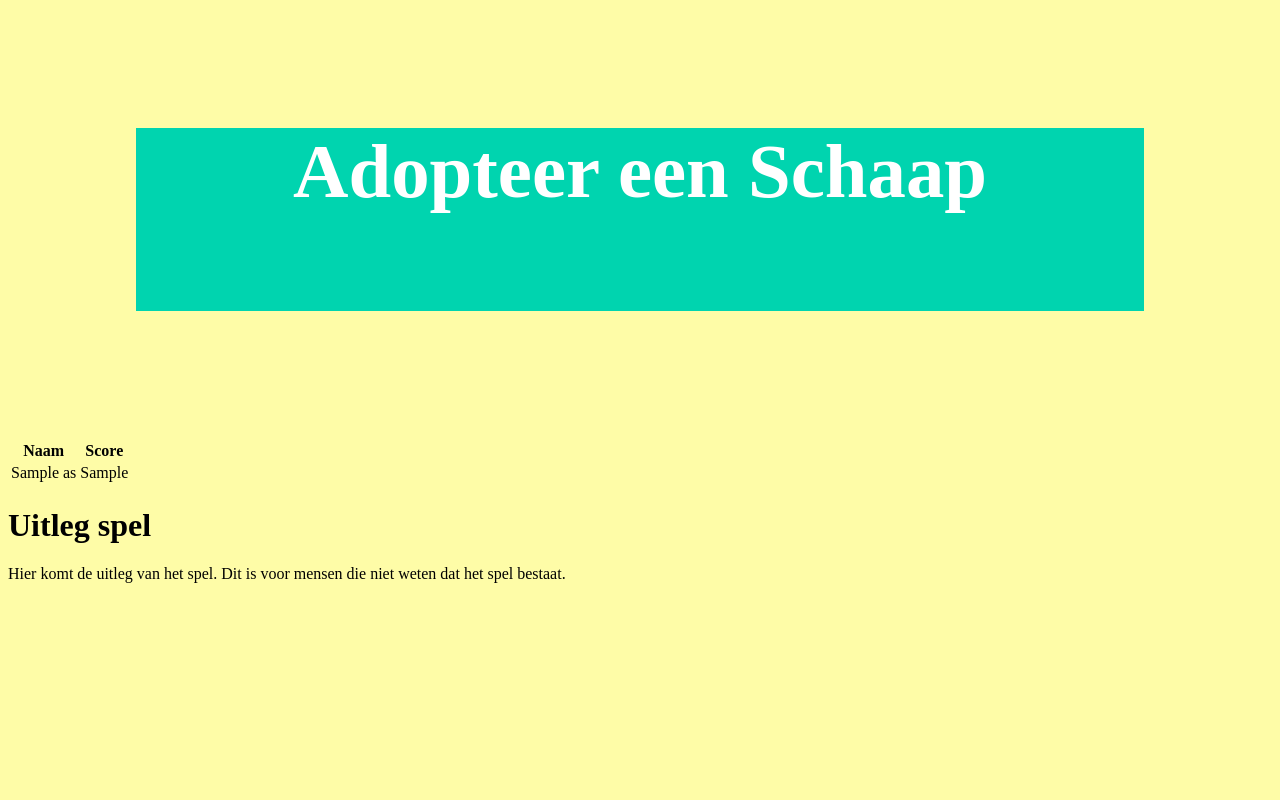
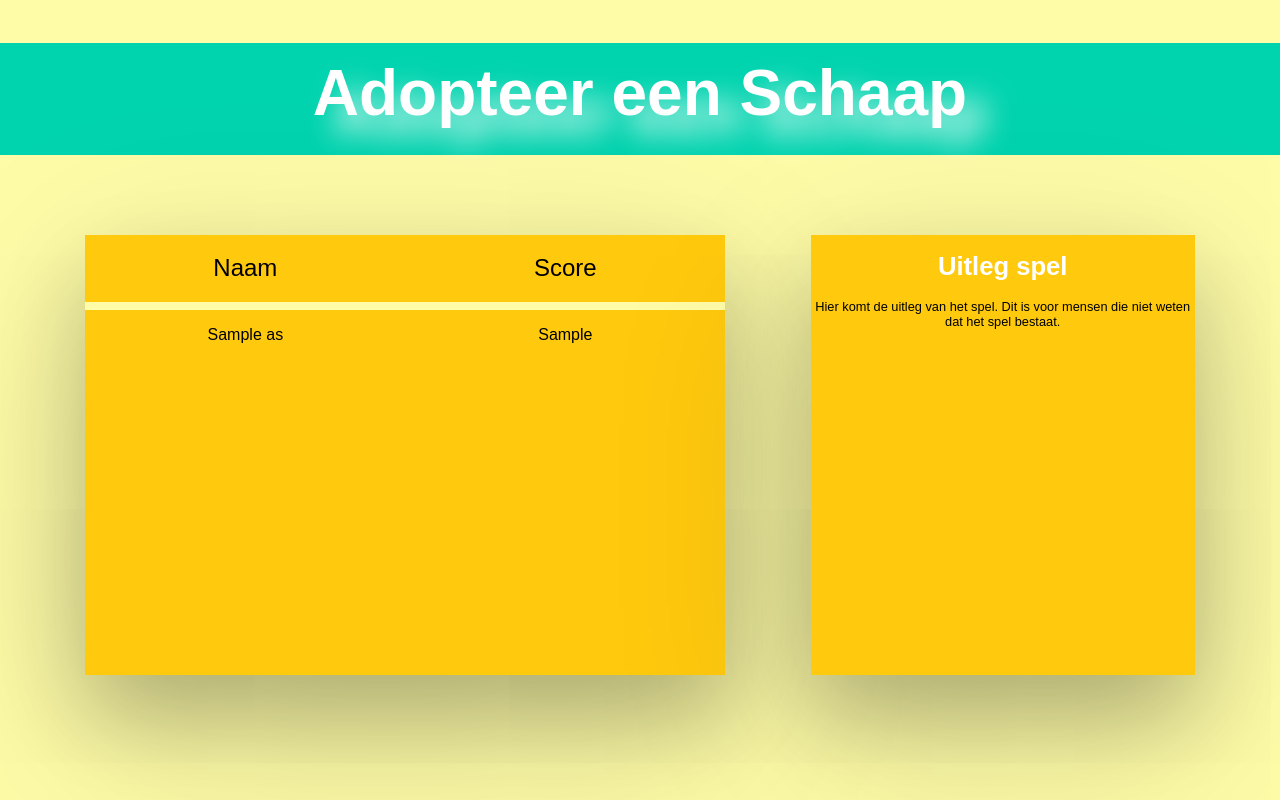
Before and after one commit to CLE3adopteereenschaap/CLE-3---Adopteer-een-schaap, a PHP site: page /scoreboard.php in a window 1280 px wide. Run offline with PHP 8.4, Linux system fonts and the light colour scheme; tables that the repository leaves empty or names only in its code hold one stand-in row (values such as "Sample post").

Commit message:
front-end
Beginning of the front-end

```diff
--- a/scoreboard.php
+++ b/scoreboard.php
@@ -38,27 +38,33 @@ while($row = mysqli_fetch_assoc($result)){
             <img src="">
     </div>
 
+
+<!--FLEXBOX-->
+<div class="flex">
     <!--SCORES-->
     <div class="scores">
-    <table>
-        <tr>
-            <th>Naam</th>
-            <th>Score</th>
-        </tr>
-
+        <div class="table">
+            <p class="tableheader">Naam</p>
             <?php
     //        need to change to for loop because of max number of scores
             foreach ($examp as $rows){
             ?>
-        <tr>
-                <td><?php echo $rows['name']; ?></td>
-                <td><?php echo $rows['points']; ?></td>
-        </tr>
+                <p class="rows"><?php echo $rows['name']; ?></p>
             <?php
             }
             ?>
-
-    </table>
+        </div>
+        <div class="table">
+            <p class="tableheader">Score</p>
+            <?php
+            //        need to change to for loop because of max number of scores
+            foreach ($examp as $rows){
+                ?>
+                <p class="rows"><?php echo $rows['points']; ?></p>
+                <?php
+            }
+            ?>
+        </div>
     </div>
 
     <!--EXPLANATION-->
@@ -66,6 +72,10 @@ while($row = mysqli_fetch_assoc($result)){
         <h1>Uitleg spel</h1>
         <p>Hier komt de uitleg van het spel. Dit is voor mensen die niet weten dat het spel bestaat.</p>
     </div>
+<!--END FLEXBOX-->
+</div>
+
+
 
 
 <script>
--- a/style/bigscreen.css
+++ b/style/bigscreen.css
@@ -1,16 +1,73 @@
 body {
     background: #fefca7;
+    margin: 0;
+    font-family: Arial, sans-serif;
+    overflow: hidden;
 }
 
 .header {
     background: #00d4af;
     color: white;
     text-align: center;
-    font-size: 3vw;
-    margin: 10vw;
+    margin: 0;
 }
 
-.header.h1 {
+.header>h1 {
     background: #00d4af;
-    padding: 1vw;
+    padding: 1vw 0 2vw 0;
+    font-size: 5vw;
+    text-shadow: 20px 20px 30px;
 }
+
+.header>img {
+    float: right;
+}
+
+.flex {
+    display: flex;
+    justify-content: space-evenly;
+    margin-top: 10vh;
+}
+
+.scores {
+    background: #ffc90e;
+    height: 55vh;
+    width: 50vw;
+    display: flex;
+    box-shadow: 0 40px 80px 0 rgba(0, 0, 0, 0.2), 0 60px 200px 0 rgba(0, 0, 0, 0.19);
+}
+
+.table{
+    width: 85%;
+    text-align: center;
+    border-collapse: collapse;
+}
+
+.tableheader {
+    border-bottom: 1vh solid #fefca7;
+    font-size: 3vh;
+    margin: 0;
+    padding: 1.5vw;
+}
+
+.rows {
+    font-size: 2vh;
+}
+
+.explain {
+    background: #ffc90e;
+    height: 55vh;
+    width: 30vw;
+    box-shadow: 0 40px 80px 0 rgba(0, 0, 0, 0.2), 0 60px 200px 0 rgba(0, 0, 0, 0.19);
+}
+
+.explain>h1 {
+    font-size: 2vw;
+    text-align: center;
+    color: white;
+}
+
+.explain>p {
+    font-size: 1vw;
+    text-align: center;
+}
```
Lines whose indentation alone changed are shown as unchanged.
